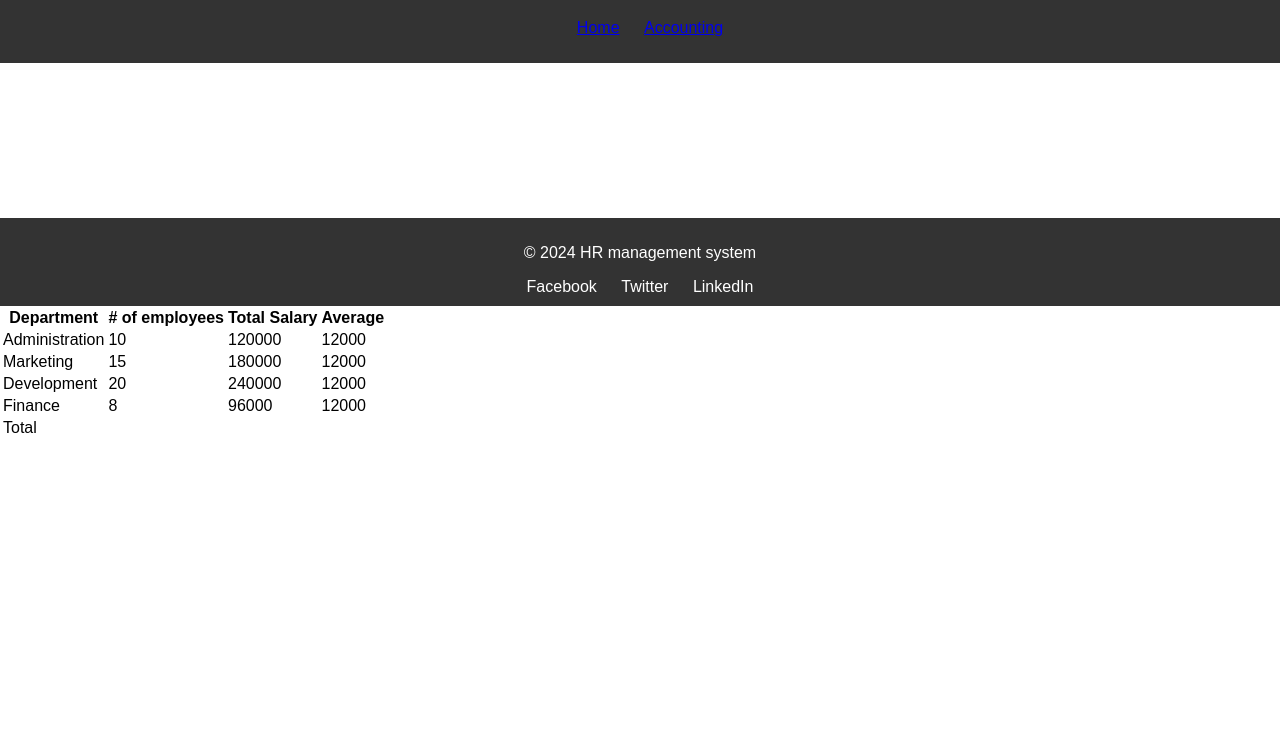
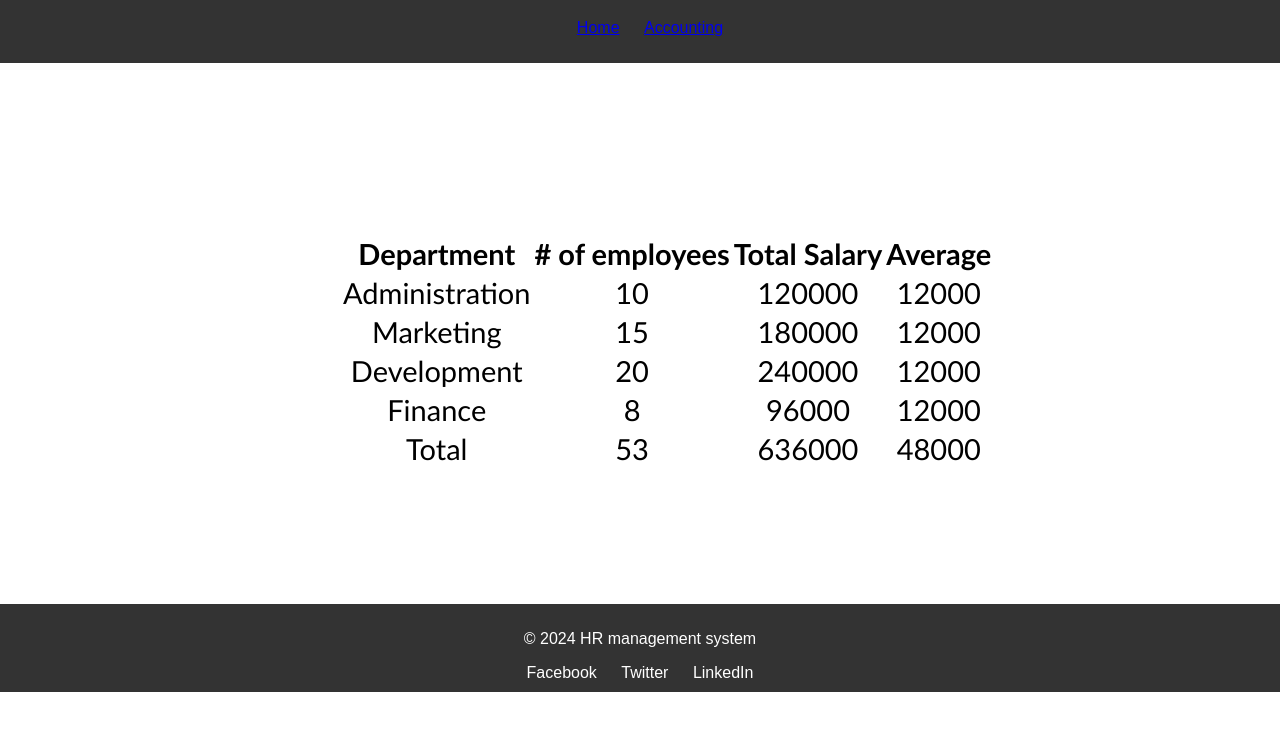
Before and after one commit to Makarem12/HR-management-system, a plain HTML site: page accounting.html in a window 1280 px wide. Shown: the part 71-800 px from the top of the page. Drawn offline with Linux system fonts and the light colour scheme.

Commit message:
branch updated

```diff
--- a/accounting.html
+++ b/accounting.html
@@ -9,6 +9,8 @@
 <body>
     <script src="accounting.js"></script>
     <script src="app.js"></script>
+
+
     <header>
         <h1>HR management system</h1>
         <nav>
@@ -20,7 +22,9 @@
     </header>
 
     <main id="accountingInfo">
+        <div id="content">
 
+        </div>
 
         <!-- <table border="1" id="table" align="center" width="650px">
             <tr id="tr">
--- a/accounting.js
+++ b/accounting.js
@@ -1,4 +1,54 @@
-// I used static Info cause the dynamic from the form did not work
+// // I used static Info cause the dynamic from the form did not work
+// const departments = [
+//     { name: 'Administration', employees: 10, totalSalary: 120000, averageSalary: 12000 },
+//     { name: 'Marketing', employees: 15, totalSalary: 180000, averageSalary: 12000 },
+//     { name: 'Development', employees: 20, totalSalary: 240000, averageSalary: 12000 },
+//     { name: 'Finance', employees: 8, totalSalary: 96000, averageSalary: 12000 }
+//   ];
+
+
+//   function renderTable() {
+//     const table = document.createElement('table');
+//     const thead = document.createElement('thead');
+//     const tbody = document.createElement('tbody');
+//     const tfoot = document.createElement('tfoot');
+//     const headerRow = document.createElement('tr');
+//     ['Department', '# of employees', 'Total Salary', 'Average'].forEach(header => {
+//       const th = document.createElement('th');
+//       th.textContent = header;
+//       headerRow.appendChild(th);
+//     });
+//     thead.appendChild(headerRow);
+//     table.appendChild(thead);
+
+
+//     departments.forEach(department => {
+//       const row = document.createElement('tr');
+//       ['name', 'employees', 'totalSalary', 'averageSalary'].forEach(key => {
+//         const cell = document.createElement('td');
+//         cell.textContent = department[key];
+//         row.appendChild(cell);
+//       });
+//       tbody.appendChild(row);
+//     });
+//     table.appendChild(tbody);
+
+
+//     const footerRow = document.createElement('tr');
+//     ['Total', '', '', ''].forEach(footerValue => {
+//       const td = document.createElement('td');
+//       td.textContent = footerValue;
+//       footerRow.appendChild(td);
+//     });
+//     tfoot.appendChild(footerRow);
+//     table.appendChild(tfoot);
+
+
+//     document.body.appendChild(table);
+//   }
+
+
+//   window.onload = renderTable;
 const departments = [
   { name: 'Administration', employees: 10, totalSalary: 120000, averageSalary: 12000 },
   { name: 'Marketing', employees: 15, totalSalary: 180000, averageSalary: 12000 },
@@ -6,46 +56,60 @@ const departments = [
   { name: 'Finance', employees: 8, totalSalary: 96000, averageSalary: 12000 }
 ];
 
-
 function renderTable() {
   const table = document.createElement('table');
   const thead = document.createElement('thead');
   const tbody = document.createElement('tbody');
   const tfoot = document.createElement('tfoot');
   const headerRow = document.createElement('tr');
+
   ['Department', '# of employees', 'Total Salary', 'Average'].forEach(header => {
     const th = document.createElement('th');
     th.textContent = header;
     headerRow.appendChild(th);
   });
+
   thead.appendChild(headerRow);
   table.appendChild(thead);
 
+  let totalEmployees = 0;
+  let totalTotalSalary = 0;
+  let totalAverageSalary = 0;
 
   departments.forEach(department => {
     const row = document.createElement('tr');
+
     ['name', 'employees', 'totalSalary', 'averageSalary'].forEach(key => {
       const cell = document.createElement('td');
       cell.textContent = department[key];
       row.appendChild(cell);
+
+      // Update totals for footer
+      if (key === 'employees') totalEmployees += department[key];
+      if (key === 'totalSalary') totalTotalSalary += department[key];
+      if (key === 'averageSalary') totalAverageSalary += department[key];
     });
+
     tbody.appendChild(row);
   });
+
   table.appendChild(tbody);
-
-
+  let container=document.getElementById("content")
+  container.appendChild(table)
+  let mainEle=document.getElementById("accountingInfo")
+  mainEle.appendChild(container)
+  // Footer row
   const footerRow = document.createElement('tr');
-    ['Total', '', '', ''].forEach(footerValue => {
+  ['Total', totalEmployees, totalTotalSalary, totalAverageSalary].forEach(footerValue => {
     const td = document.createElement('td');
     td.textContent = footerValue;
     footerRow.appendChild(td);
   });
+
   tfoot.appendChild(footerRow);
   table.appendChild(tfoot);
 
 
-    document.body.appendChild(table);
 }
 
-
 window.onload = renderTable;
--- a/app.js
+++ b/app.js
@@ -1,5 +1,5 @@
 // array contains all employee data
-const Alldata=[]
+const Alldata = []
 // bult blueprint constructor
 function Employee(id, fullName, department, level) {
     this.id = id;
@@ -60,7 +60,7 @@ employees.forEach(employee => {
     employee.render();
 });
 //function generate IDs
-   const container = document.getElementById('employeeCardsContainer');
+const container = document.getElementById('employeeCardsContainer');
 function generateEmployeeID() {
     return Math.floor(1000 + Math.random() * 9000);
 }
@@ -84,7 +84,7 @@ function addEmployee() {
 
 
     renderEmployeeCard(employee);
-saveData(Alldata)
+    saveData(Alldata)
 
     document.getElementById('employeeForm').reset();
 }
@@ -108,8 +108,9 @@ function renderEmployeeCard(employee) {
 
     container.appendChild(card);
 }
-function saveData(data){
+function saveData(data) {
     let stringArr = JSON.stringify(data);
-   localStorage.setItem("Employee" ,stringArr)
- Alldata.push(stringArr)
- }
+    localStorage.setItem("Employee", stringArr)
+
+}
+//data can not save at the localstorage
--- a/style.css
+++ b/style.css
@@ -68,3 +68,12 @@ input:focus
     background: #000;
     transform: scale(1.1);
 }
+#accountingInfo{
+
+text-align: center;
+padding-left: 340px;
+padding-top: 170px;
+/* border: #333 solid 1px; */
+font-size: 29px;
+font-family:'Gill Sans', 'Gill Sans MT', Calibri, 'Trebuchet MS', sans-serif;
+}
```
Lines whose indentation alone changed are shown as unchanged.
